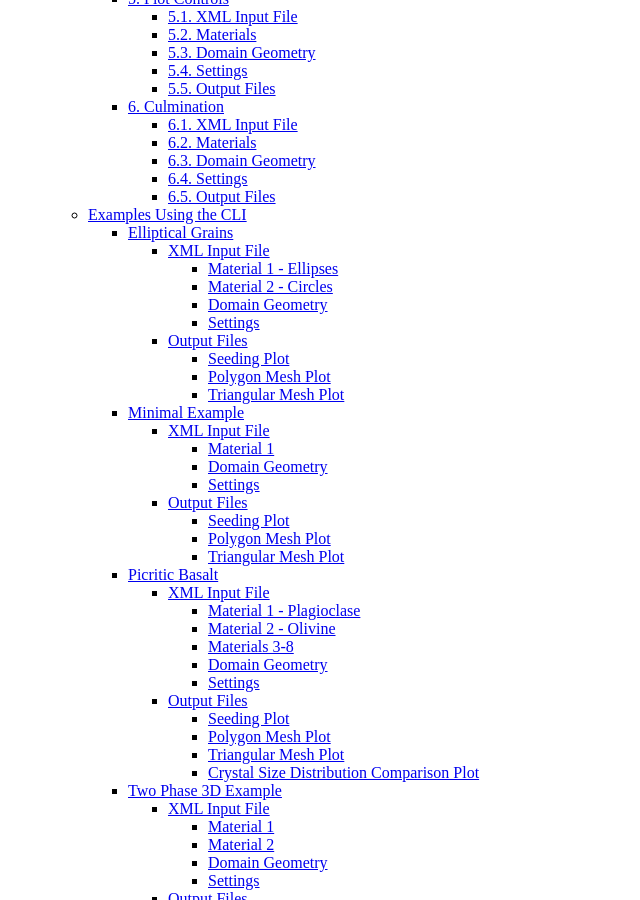
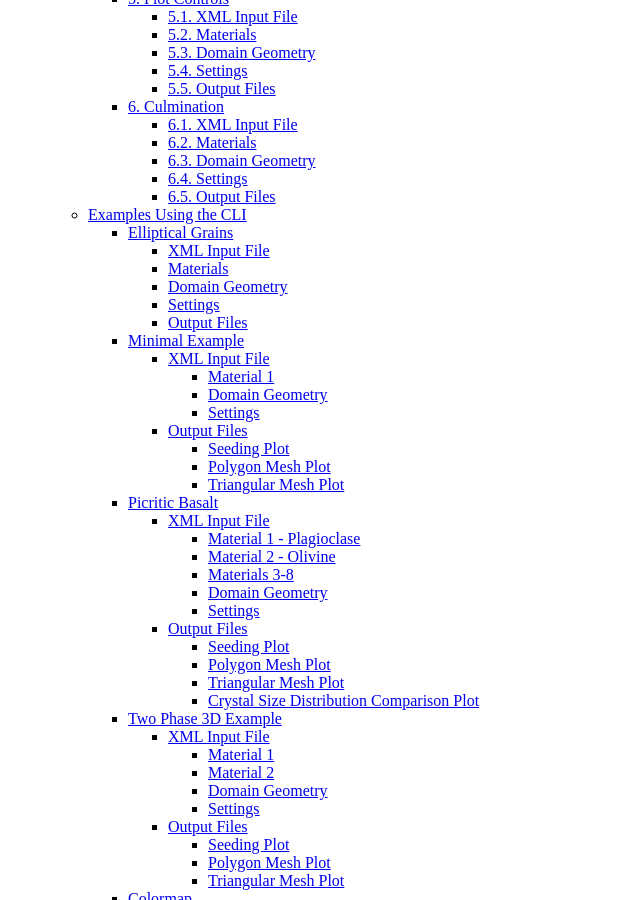
Before and after one commit to kip-hart/MicroStructPy, a Sphinx documentation site: the page built from docs/source/contents.rst, in a window 1280 px wide and 900 px high, scrolled down 689 px. Shown: the whole window, without its empty margins (0-640 px from the left). Built offline with Sphinx 7.4.7, drawn with Linux system fonts in a browser that asks for light colours; some of the changed lines change nothing that is shown.

Commit message:
updated elliptical grains example

```diff
--- a/docs/source/ex_elliptical_grains.rst
+++ b/docs/source/ex_elliptical_grains.rst
@@ -18,56 +18,39 @@
     :language: xml
 
 
-Material 1 - Ellipses
----------------------------
+Materials
+=========
 
-.. literalinclude:: ../../examples/elliptical_grains.xml
-    :language: xml
-    :lines: 3-14
-    :dedent: 4
+There are five materials, represented in equal proportions.
+The first material consists of ellipses and the semi-major axes are
+uniformly distributed, :math:`A \sim U(0.20, 0.75)`.
+The semi-minor axes are fixed at 0.03, meaning the aspect ratio of these
+seeds are 6.7-25.
+The orientation angles of the ellipses are uniform random in distribution from
+25 to 45 degrees counterclockwise from the +x axis.
 
-There are two materials, in a 1:2 ratio based on volume.
-The first material consists of ellipses and the semi-major axes are
-uniformly distributed, :math:`A \sim U(0.05, 0.40)`.
-The semi-minor axes are fixed at 0.05, meaning the aspect ratio of these
-seeds are 1-8. The orientation angles of the ellipses are uniform random
-in distribution.
+The remaining four materials are all the same, with lognormal grain area
+distributions.
+The only difference among these materials is the color, which was done for
+visual effect.
 
-Material 2 - Circles
--------------------------
-
-.. literalinclude:: ../../examples/elliptical_grains.xml
-    :language: xml
-    :lines: 16-25
-    :dedent: 4
-
-The second material consists of circles, which have a diameter
-that is log-normally distributed, :math:`D \sim 0.06 e^{N(0, 0.5)}`.
 
 Domain Geometry
----------------
+===============
 
-.. literalinclude:: ../../examples/elliptical_grains.xml
-    :language: xml
-    :lines: 27-30
-    :dedent: 4
-
-These two materials fill a rectangular domain.
-The bottom-left corner of the rectangle is the origin, which puts the
-rectangle in the first quadrant.
-The width of the rectangle is 2 and the height is 3.
+The domain of the microstructure is a rectangle with side lengths 2.4 in the
+x-direction and 1.2 in the y-direction.
+The domain is centered on the origin, though the position of the domain is
+not relevant considering that the plot axes are switched off.
 
 
 Settings
---------
-
-.. literalinclude:: ../../examples/elliptical_grains.xml
-    :language: xml
-    :lines: 32-58
-    :dedent: 4
+========
 
 The aspect ratio of elements in the triangular mesh is controlled
-by setting the minimum interior angle for the elements at 20 degrees.
+by setting the minimum interior angle for the elements at 20 degrees,
+the maximum element volume to 0.001, and the maximum edge length at grain
+boundaries to 0.01.
 
 The function will output only plots of the microstructure process
 (no text files), and those plots are saved as PNGs.
@@ -77,27 +60,55 @@
 The axes are turned off in these plots, creating PNG files with
 minimal whitespace.
 
+Finally, the linewiths in the seeds plot, polygonal mesh plot, and the
+triangular mesh plot are 0.5, 0.5, 0.1 respectively.
+
 
 Output Files
 ============
 
-The three plots that this file generates are the seeding, the polygon mesh,
-and the triangular mesh.
+.. only:: not latex
 
-Seeding Plot
-------------
+    The three plots that this file generates are the seeding, the polygon mesh,
+    and the triangular mesh.
+    These three plots are shown below.
 
-.. image:: ../../examples/elliptical_grains/seeds.png
-   :alt: Seed particles.
+    .. figure:: ../../examples/elliptical_grains/seeds.png
+        :alt: Seed geometries.
 
-Polygon Mesh Plot
------------------
+        Seed geometries
 
-.. image:: ../../examples/elliptical_grains/polymesh.png
-   :alt: Polygon mesh.
+    .. figure:: ../../examples/elliptical_grains/polymesh.png
+        :alt: Polygonal mesh.
 
-Triangular Mesh Plot
---------------------
+        Polygonal mesh
 
-.. image:: ../../examples/elliptical_grains/trimesh.png
-   :alt: Triangular mesh.
+    .. figure:: ../../examples/elliptical_grains/trimesh.png
+        :alt: Triangular mesh.
+
+        Triangular mesh
+
+.. only:: latex
+
+    .. raw:: latex
+
+        The three plots that this file generates are the seeding, the polygon mesh,
+        and the triangular mesh.
+        These three plots are shown in Fig.~\ref{fig:ex_elliptical_grains}.
+
+        \begin{figure}[htbp]
+            \centering
+            \subfloat[Seed geometries]{
+                \includegraphics[width=0.67\textwidth]{../../examples/elliptical_grains/seeds.png}
+            }
+            \\
+            \subfloat[Polygonal mesh]{
+                \includegraphics[width=0.67\textwidth]{../../examples/elliptical_grains/polymesh.png}
+            }
+            \\
+            \subfloat[Triangular mesh]{
+                \includegraphics[width=0.67\textwidth]{../../examples/elliptical_grains/trimesh.png}
+            }
+            \caption{Output plots for example with elliptical grains.}
+            \label{fig:ex_elliptical_grains}
+        \end{figure}
```
Also changed, not shown: 1 other file.
